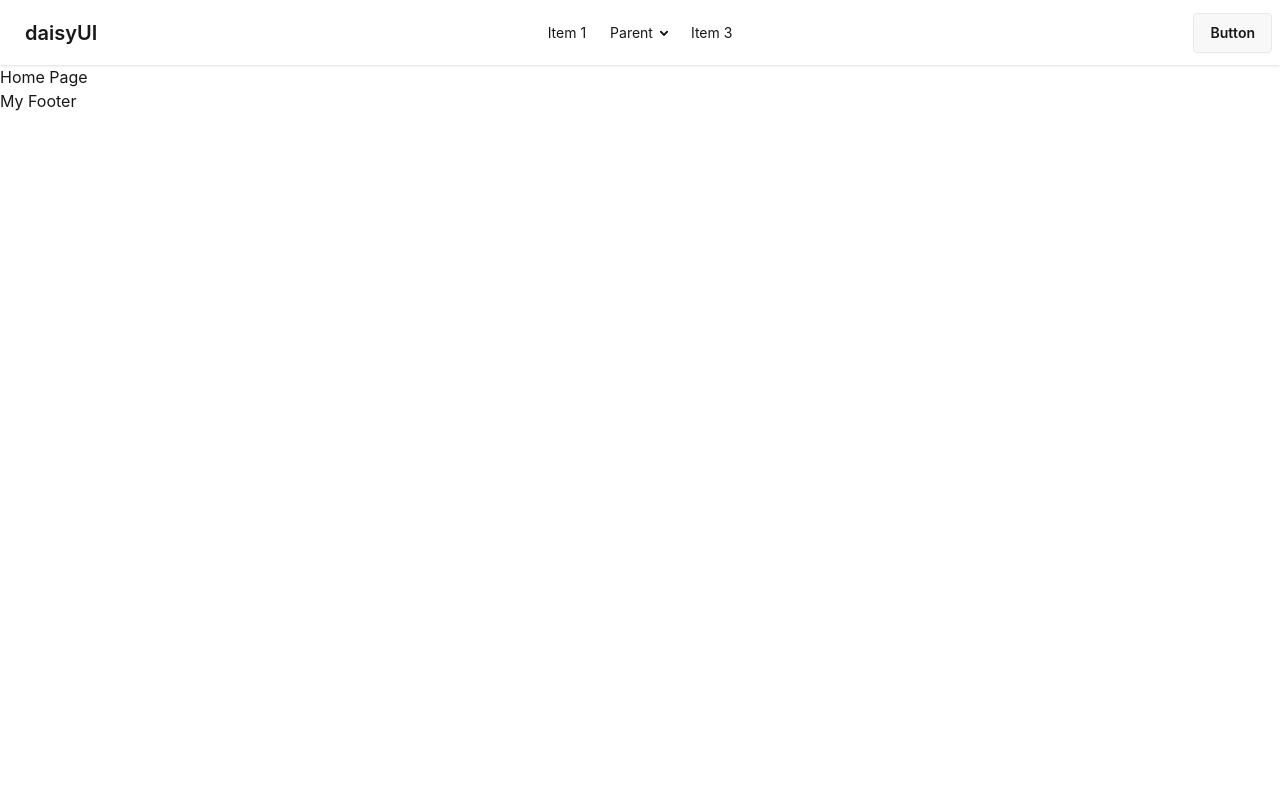
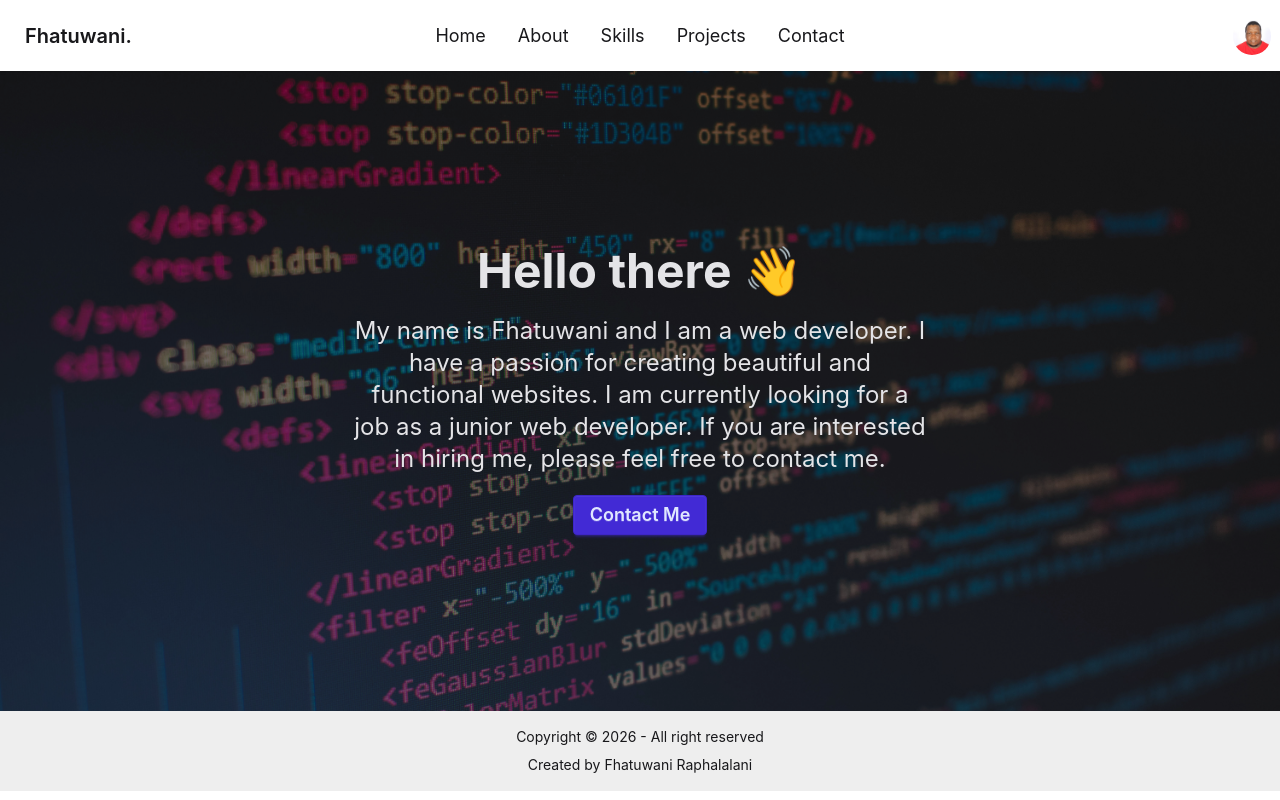
Before and after one commit to BigguyFM98000/ai-fluency-react-capstone-project, a React (Vite) app: page / in a window 1280 px wide. Built offline with nearby package versions, Linux system fonts and the light colour scheme.

Commit message:
finished the home page and footer as well as navbar

```diff
--- a/src/components/Footer.jsx
+++ b/src/components/Footer.jsx
@@ -1,9 +1,14 @@
-
-
 function Footer() {
-    return (
-        <h1>My Footer</h1>
-    )
+  return (
+    <footer class="footer sm:footer-horizontal footer-center bg-base-300 text-base-content p-4">
+      <aside className="text-md">
+        <p>
+          Copyright © {new Date().getFullYear()} - All right reserved
+        </p>
+        <p>Created by Fhatuwani Raphalalani</p>
+      </aside>
+    </footer>
+  );
 }
 
 export default Footer;
--- a/src/components/Navbar.jsx
+++ b/src/components/Navbar.jsx
@@ -1,4 +1,5 @@
 import {Link} from "react-router-dom";
+import fhatuimage from "../assets/fhatuwani-image.jpeg";
 
 function Navbar() {
   return (
@@ -25,54 +26,54 @@ function Navbar() {
           </div>
           <ul
             tabIndex={-1}
-            className="menu menu-sm dropdown-content bg-base-100 rounded-box z-1 mt-3 w-52 p-2 shadow"
+            className="menu menu-lg dropdown-content bg-base-100 rounded-box z-1 mt-3 w-52 p-2 shadow"
           >
             <li>
-              <a>Item 1</a>
+              <Link to="/">Home</Link>
             </li>
             <li>
-              <a>Parent</a>
-              <ul className="p-2">
-                <li>
-                  <a>Submenu 1</a>
+              <Link to="about">About</Link>
             </li>
             <li>
-                  <a>Submenu 2</a>
-                </li>
-              </ul>
+              <Link to="skills">Skills</Link>
             </li>
             <li>
-              <a>Item 3</a>
+              <Link to="projects">Projects</Link>
+            </li>
+            <li>
+              <Link to="contact">Contact</Link>
             </li>
           </ul>
         </div>
-        <a className="btn btn-ghost text-xl">daisyUI</a>
+        <Link to="/" className="btn btn-ghost text-xl">Fhatuwani.</Link>
       </div>
       <div className="navbar-center hidden lg:flex">
-        <ul className="menu menu-horizontal px-1">
+        <ul className="menu menu-lg menu-horizontal px-1">
           <li>
-            <a>Item 1</a>
+              <Link to="/">Home</Link>
             </li>
             <li>
-            <details>
-              <summary>Parent</summary>
-              <ul className="p-2 bg-base-100 w-40 z-1">
-                <li>
-                  <a>Submenu 1</a>
+              <Link to="about">About</Link>
             </li>
             <li>
-                  <a>Submenu 2</a>
-                </li>
-              </ul>
-            </details>
+              <Link to="skills">Skills</Link>
             </li>
             <li>
-            <a>Item 3</a>
+              <Link to="projects">Projects</Link>
+            </li>
+            <li>
+              <Link to="contact">Contact</Link>
             </li>
         </ul>
       </div>
       <div className="navbar-end">
-        <a className="btn">Button</a>
+        <div className="btn btn-ghost btn-circle avatar">
+        <div className="w-10 rounded-full">
+          <img
+            alt="Avatar Image of Fhatuwani"
+            src={fhatuimage} />
+        </div>
+      </div>
       </div>
     </div>
   );
--- a/src/layout/Layout.jsx
+++ b/src/layout/Layout.jsx
@@ -13,9 +13,9 @@ function Layout() {
             <main>
                 <Outlet/>
             </main>
-            <footer>
-                <Footer/>
-            </footer>
+
+            <Footer/>
+
         </Fragment>
     )
 }
--- a/src/pages/Home.jsx
+++ b/src/pages/Home.jsx
@@ -1,11 +1,28 @@
-
+import herobackgroundimage from "../assets/florian-olivo-4hbJ-eymZ1o-unsplash.jpg";
+import {useNavigate} from "react-router-dom";
 
 function HomePage() {
-    return (
-        <div>
-            <h1>Home Page</h1>
+    const navigate = useNavigate();
+
+  return (
+    <div
+      className="hero min-h-[80vh]"
+      style={{
+        backgroundImage: `url(${herobackgroundimage})`,
+      }}
+    >
+      <div className="hero-overlay"></div>
+      <div className="hero-content text-neutral-content text-center">
+        <div className="max-w-xl">
+          <h1 className="mb-5 text-5xl font-bold">Hello there 👋</h1>
+          <p className="mb-5 text-2xl">
+            My name is Fhatuwani and I am a web developer. I have a passion for creating beautiful and functional websites. I am currently looking for a job as a junior web developer. If you are interested in hiring me, please feel free to contact me.
+          </p>
+          <button onClick={() => navigate("contact")} className="btn btn-primary text-lg">Contact Me</button>
         </div>
-    )
+      </div>
+    </div>
+  );
 }
 
 export default HomePage;
```
Also changed, not shown: src/assets/fhatuwani-image.jpeg (added). Lines whose indentation alone changed are shown as unchanged.
